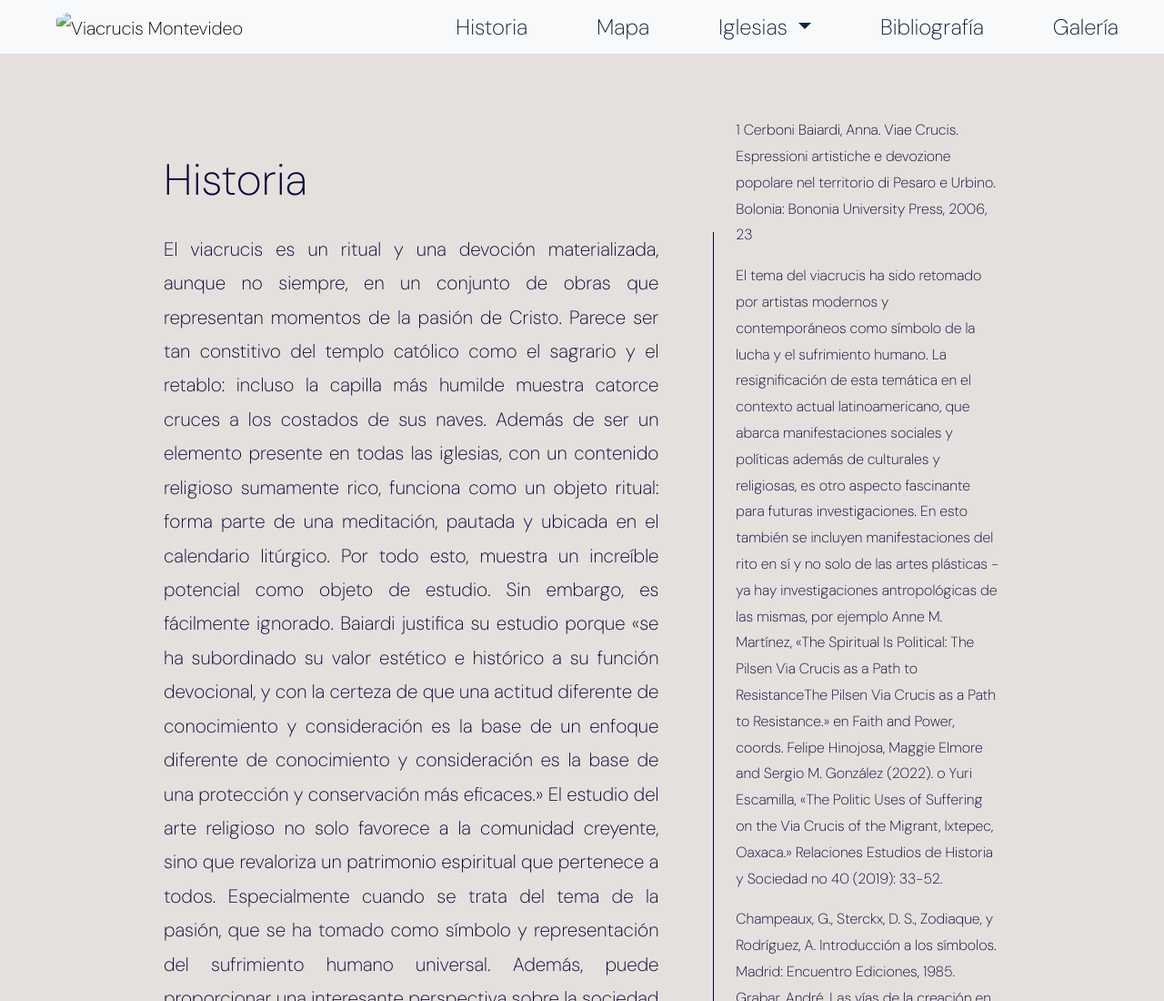
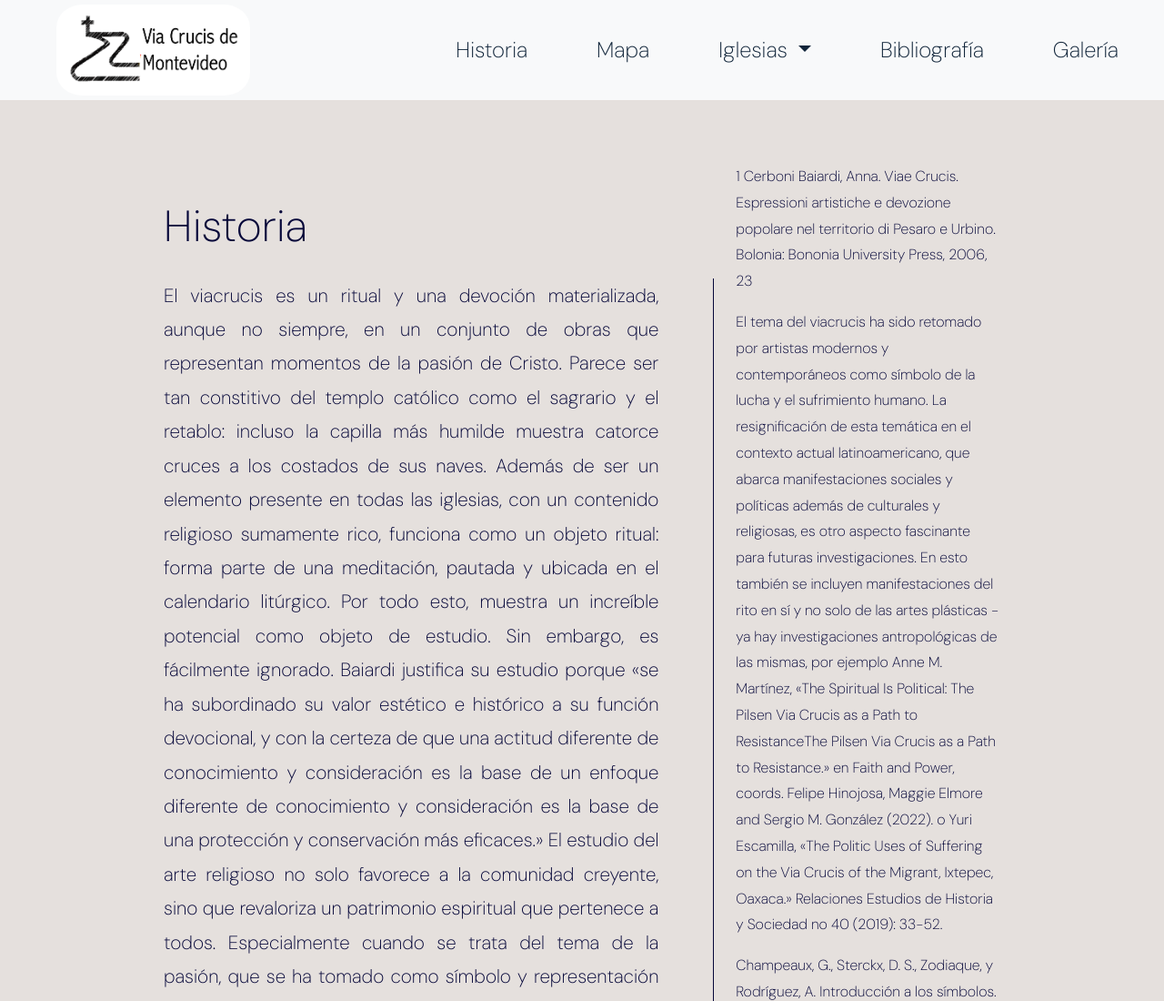
Before and after one commit to pilibread/entrega-coderhouse, a website: page pages/pag2.html in a window 1280 px wide. Shown: the top 1100 px of the page at 91% size. Drawn offline with nearby package versions, Linux system fonts and the light colour scheme; files that its build step writes are made by us from their sources; the site is published under a folder, as on GitHub Pages, so addresses that start at the root find nothing.

Commit message:
tercer entrega

```diff
--- a/pages/pag2.html
+++ b/pages/pag2.html
@@ -17,7 +17,7 @@
     <nav class="navbar navbar-expand-lg bg-body-tertiary">
         <div class="container-fluid">
             <a class="navbar-brand custom-nav-link" href="../index.html"> <img
-                    src="/media/logotemporalporfavoresfeo.png" class="logo" alt="Viacrucis Montevideo"></a>
+                    src="../media/logotemporalporfavoresfeo.png" class="logo" alt="Viacrucis Montevideo"></a>
             <button class="navbar-toggler" type="button" data-bs-toggle="collapse"
                 data-bs-target="#navbarSupportedContent" aria-controls="navbarSupportedContent" aria-expanded="false"
                 aria-label="Toggle navigation">
```
Also changed, not shown: pages/pag3.html (+1 -1 lines), pages/pag4.html (+1 -1 lines), pages/pag5.html (+1 -1 lines), pages/pag6.html (+1 -1 lines), pages/pag7.html (+1 -1 lines).
